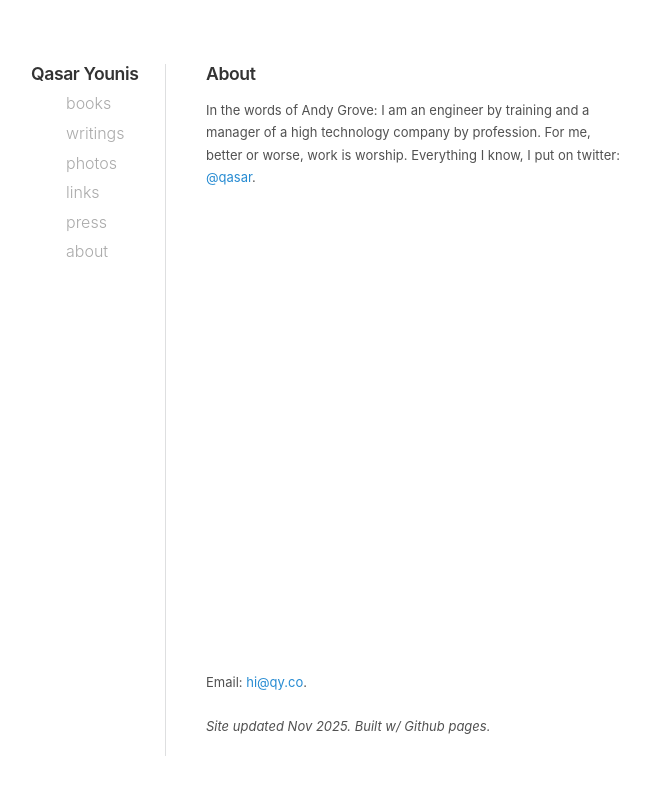
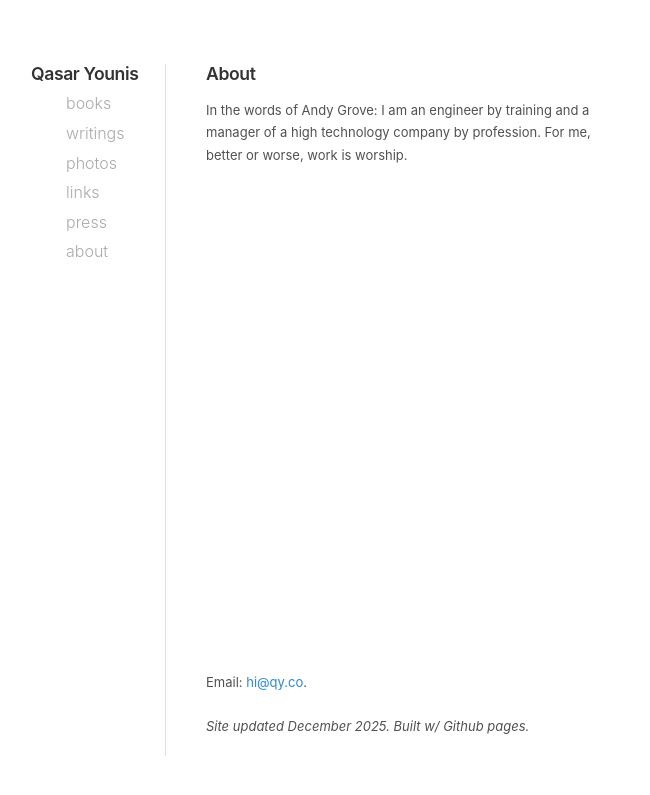
Before and after one commit to qasar/qasar.github.io, a Jekyll site: the page built from about.md, in a window 1280 px wide. Shown: the top 795 px of the page, without its empty margins (35-685 px from the left). Built offline with Jekyll 4.4.1, drawn with Linux system fonts in a browser that asks for light colours.

Commit message:
Update about page

```diff
--- a/about.md
+++ b/about.md
@@ -3,7 +3,7 @@
 permalink: /about/
 ---
 
-In the words of Andy Grove: I am an engineer by training and a manager of a high technology company by profession. For me, better or worse, work is worship. Everything I know, I put on twitter: <a href="https://twitter.com/qasar" target="_blank">@qasar</a>.
+In the words of Andy Grove: I am an engineer by training and a manager of a high technology company by profession. For me, better or worse, work is worship.
 <br>
 <br>
 <br>
@@ -29,5 +29,5 @@
 
 Email: <a href="mailto:hi@qy.co" target="_blank">hi@qy.co</a>.
 <br>
-<br> <i> Site updated Nov 2025. Built w/ Github pages. </i>
+<br> <i> Site updated December 2025. Built w/ Github pages. </i>
 <br>
```
